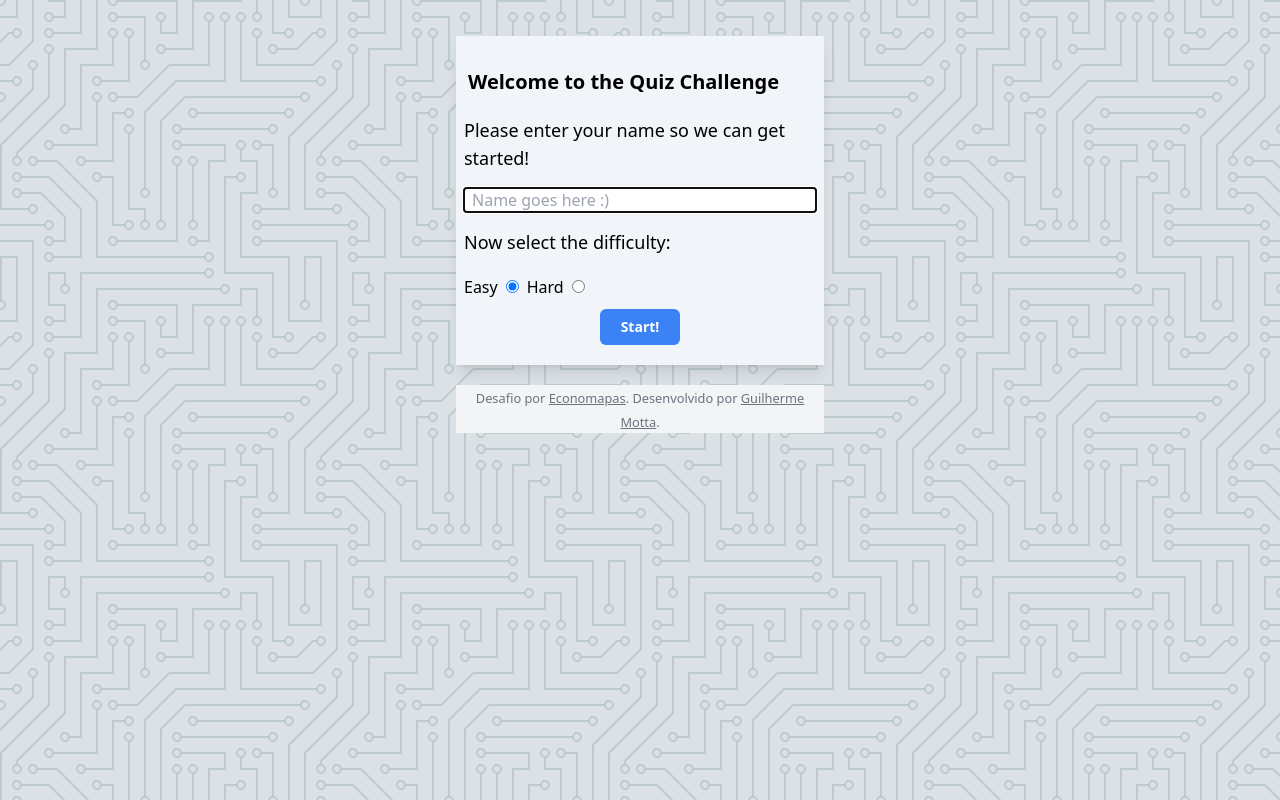
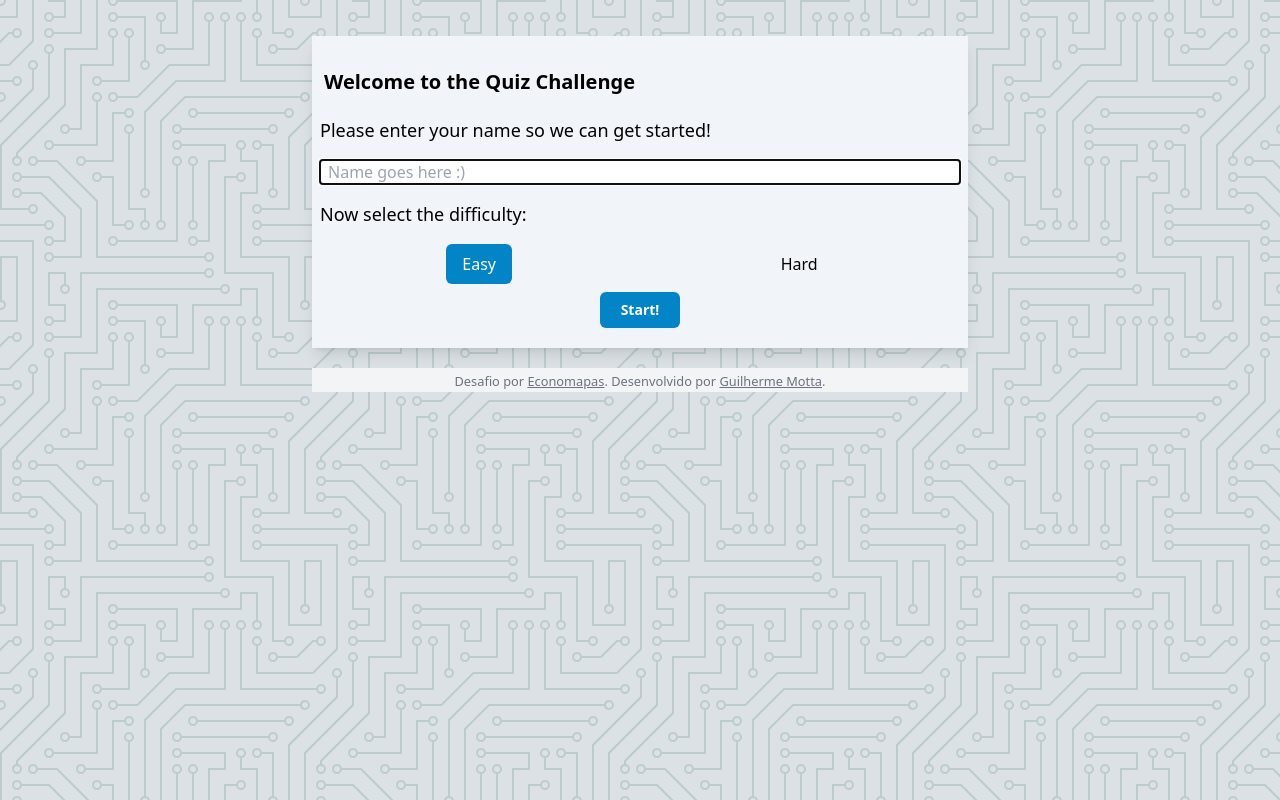
Before and after one commit to guilhermemotta/desafio-quiz-economapas, a Next.js app: page / in a window 1280 px wide. Built offline with nearby package versions, Linux system fonts and the light colour scheme.

Commit message:
Recuperação de alterações perdidas

```diff
--- a/components/button.tsx
+++ b/components/button.tsx
@@ -5,7 +5,7 @@ type ButtonProps = {
 const Button = ({ label }: ButtonProps) => {
   return (
     <button
-      className="transition ease-in-out hover:scale-110 duration-300 w-20 px-4 py-2 mx-auto text-sm  bg-blue-500 text-white font-semibold rounded-md focus:outline-none"
+      className="transition ease-in-out hover:scale-110 duration-300 w-20 px-4 py-2 mx-auto text-sm  bg-sky-600 text-white font-semibold rounded-md focus:outline-none"
       type="submit"
     >
       {label}
--- a/components/question-card.tsx
+++ b/components/question-card.tsx
@@ -3,12 +3,12 @@ import Button from "./button";
 
 type QuestionCardProps = {
   id: number;
-  question: String;
-  description?: String;
+  question: string;
+  description?: string;
   answers: Object;
-  tags?: String[];
-  category?: String;
-  parentCallback: (questionId: number, playerAnswer: String) => void;
+  tags?: string[];
+  category?: string;
+  parentCallback: (questionId: number, playerAnswer: string) => void;
 };
 
 const QuestionCard = ({
@@ -42,7 +42,7 @@ const QuestionCard = ({
 
   return (
     <section>
-      <h2>{question}</h2>
+      <h2 className="text-lg">{question}</h2>
       {description && <h2>{description}</h2>}
       <form className="flex flex-col" onSubmit={handleSubmit}>
         {answers &&
@@ -51,14 +51,16 @@ const QuestionCard = ({
               answer.value && (
                 <label key={index}>
                   <input
+                    className="sr-only peer"
                     type="radio"
                     name="answers"
                     value={answer.answer}
-                    key={index}
                     checked={selectedAnswer === answer.answer}
                     onChange={handleChange}
                   />
-                  {answer.value}
+                  <div className="mx-4 my-2 px-2 py-2 rounded-md border-2 border-sky-600 text-gray-800 peer-checked:text-white bg-transparent peer-checked:bg-sky-600">
+                    {answer.value}
+                  </div>
                 </label>
               )
             );
--- a/components/quiz-player.tsx
+++ b/components/quiz-player.tsx
@@ -7,23 +7,35 @@ import loadQuestions from "../lib/load-questions";
 import ResultsPanel from "./results-panel";
 
 type QuizPlayerProps = {
-  apiKey: String;
-  difficulty: String;
+  apiKey: string;
+  difficulty: string;
 };
 
 export type QuestionData = {
   id: number;
-  question: String;
-  description?: String;
+  question: string;
+  description?: string;
   answers: Object;
-  tags: String[];
-  category: String;
+  tags: string[];
+  category: string;
+  correct_answers: CorrectAnswers[];
 };
 
 export type PlayerAnswer = {
   questionId: number;
-  answer: String;
+  answer: string;
 };
+
+export type CorrectAnswers = {
+  answer_a_correct: string;
+  answer_b_correct: string;
+  answer_c_correct: string;
+  answer_d_correct: string;
+};
+
+// type PlayerScore = {
+
+// }
 
 const QuizPlayer = ({ apiKey, difficulty }: QuizPlayerProps) => {
   const [currentQuestionsData, setCurrentQuestionsData] = useState([]);
@@ -32,7 +44,6 @@ const QuizPlayer = ({ apiKey, difficulty }: QuizPlayerProps) => {
   const [isLoading, setLoading] = useState(false);
   const [playerAnswers, setPlayerAnswers] = useState<Array<PlayerAnswer>>([]);
   const [isInitialSetup, setInitialSetup] = useState(true);
-  const [playerScore, setPlayerScore] = useState(0);
 
   const baseUrl = "https://quizapi.io/api/v1/questions";
   useEffect(() => {
@@ -43,7 +54,6 @@ const QuizPlayer = ({ apiKey, difficulty }: QuizPlayerProps) => {
       ).then((questionsData) => {
         setCurrentQuestionsData(questionsData);
         setCurrentIndex(0);
-        setPlayerScore(0);
         setCurrentQuestion(questionsData[currentIndex]);
         setLoading(false);
       });
@@ -56,7 +66,7 @@ const QuizPlayer = ({ apiKey, difficulty }: QuizPlayerProps) => {
   if (isLoading) return <p>Loading...</p>;
   if (!currentQuestionsData) return <p>No questions data available.</p>;
 
-  const updatePlayerAnswers = (questionId: number, playerAnswer: String) => {
+  const updatePlayerAnswers = (questionId: number, playerAnswer: string) => {
     const currentAnswer: PlayerAnswer = { questionId, answer: playerAnswer };
     setPlayerAnswers([...playerAnswers, currentAnswer]);
     setCurrentIndex(currentIndex + 1);
@@ -65,8 +75,6 @@ const QuizPlayer = ({ apiKey, difficulty }: QuizPlayerProps) => {
 
   return (
     <>
-      {/* <h1>Question # {currentIndex + 1}</h1> */}
-
       {currentQuestion ? (
         <QuestionCard
           id={currentQuestion.id}
--- /dev/null
+++ b/components/results-card.tsx
@@ -0,0 +1,70 @@
+import {
+  ChangeEvent,
+  SyntheticEvent,
+  useEffect,
+  useRef,
+  useState,
+} from "react";
+import Button from "./button";
+import { PlayerAnswer } from "./quiz-player";
+
+type ResultsCardProps = {
+  id: number;
+  question: string;
+  description?: string;
+  answers: Object;
+  tags?: string[];
+  category?: string;
+  playerAnswer: PlayerAnswer;
+  correctAnswer: string;
+  parentCallback: (questionId: number, playerAnswer: string) => void;
+};
+
+const ResultsCard = ({
+  id,
+  question,
+  description,
+  answers,
+  playerAnswer,
+  correctAnswer,
+  parentCallback,
+}: ResultsCardProps) => {
+  const answersArray = Object.entries(answers).map(([answer, value]) => {
+    return { answer, value };
+  });
+
+  // console.log(`correctAnswer = ${correctAnswer}`);
+
+  return (
+    <section>
+      <h2 className="text-xl">{question}</h2>
+      {description && <h2>{description}</h2>}
+      <div className="flex flex-col">
+        {answers &&
+          answersArray.map((answer, index) => {
+            const colors =
+              answer.answer === playerAnswer.answer
+                ? "text-white bg-sky-600"
+                : "text-gray-800 bg-transparent";
+            const border =
+              playerAnswer.answer === correctAnswer
+                ? "border-green-500"
+                : "border-red-500";
+            return (
+              answer.value && (
+                <label key={index}>
+                  <div
+                    className={`mx-4 my-2 px-2 py-2 rounded-md border-2 border-sky-600 ${colors} ${border}`}
+                  >
+                    {answer.value}
+                  </div>
+                </label>
+              )
+            );
+          })}
+      </div>
+    </section>
+  );
+};
+
+export default ResultsCard;
--- a/components/results-panel.tsx
+++ b/components/results-panel.tsx
@@ -1,4 +1,6 @@
+import { useEffect, useState } from "react";
 import { PlayerAnswer, QuestionData } from "./quiz-player";
+import ResultsCard from "./results-card";
 
 type ResultsPanelProps = {
   playerAnswers: PlayerAnswer[];
@@ -8,7 +10,27 @@ type ResultsPanelProps = {
 const ResultsPanel = ({ playerAnswers, questionsData }: ResultsPanelProps) => {
   console.log(playerAnswers);
   console.table(questionsData);
-  return <h1>Results Panel</h1>;
+  const [correctAnswers, setCorrectAnswers] = useState<string[]>([]);
+
+  return (
+    <article className="flex flex-col p-2">
+      <h1 className="text-2xl">Results</h1>
+      {questionsData &&
+        questionsData.map((question, index) => {
+          return (
+            <ResultsCard
+              key={index}
+              id={question.id}
+              answers={question.answers}
+              question={question.question}
+              parentCallback={() => {}}
+              playerAnswer={playerAnswers[index]}
+              correctAnswer={correctAnswers[index]}
+            />
+          );
+        })}
+    </article>
+  );
 };
 
 export default ResultsPanel;
--- a/components/start-panel.tsx
+++ b/components/start-panel.tsx
@@ -3,7 +3,7 @@ import { SyntheticEvent } from "react";
 import { Button } from ".";
 
 type StartPanelProps = {
-  parentCallback: (name: String, difficulty: String) => void;
+  parentCallback: (name: string, difficulty: string) => void;
 };
 
 const StartPanel = ({ parentCallback }: StartPanelProps) => {
@@ -32,20 +32,29 @@ const StartPanel = ({ parentCallback }: StartPanelProps) => {
         autoFocus={true}
       />
       <h3 className="text-lg m-2">Now select the difficulty:</h3>
-      <fieldset className="flex flex-row m-2">
+      <fieldset className="flex flex-row m-2 justify-around">
         <label>
-          <span>Easy</span>
           <input
-            className="m-2"
+            className="sr-only peer"
             type="radio"
             name="difficulty"
             value="Easy"
             defaultChecked
           />
+          <div className="rounded-md flex px-4 py-2 bg-transparent text-black peer-checked:bg-sky-600 peer-checked:text-white">
+            Easy
+          </div>
         </label>
         <label>
-          <span>Hard</span>
-          <input className="m-2" type="radio" name="difficulty" value="Hard" />
+          <input
+            className="sr-only peer"
+            type="radio"
+            name="difficulty"
+            value="Hard"
+          />
+          <div className="rounded-md flex px-4 py-2 bg-transparent text-black peer-checked:bg-sky-600 peer-checked:text-white">
+            Hard
+          </div>
         </label>
       </fieldset>
       <Button label="Start!" />
--- a/pages/index.tsx
+++ b/pages/index.tsx
@@ -5,20 +5,20 @@ import Head from "next/head";
 import { QuizPlayer, StartPanel } from "../components";
 
 type HomeProps = {
-  apiKey: String;
+  apiKey: string;
 };
 
 const Home: NextPage<HomeProps> = ({ apiKey }) => {
-  const [playerName, setPlayerName] = useState<String>("");
-  const [difficulty, setDifficulty] = useState<String>("Easy");
+  const [playerName, setPlayerName] = useState<string>("");
+  const [difficulty, setDifficulty] = useState<string>("Easy");
 
-  const setupCallback = (newPlayer: String, difficulty: String) => {
+  const setupCallback = (newPlayer: string, difficulty: string) => {
     setPlayerName(newPlayer);
     setDifficulty(difficulty);
   };
 
   return (
-    <div className="md:flex flex-col max-w-sm max-h-screen mx-auto px-2 py-4">
+    <div className="md:flex flex-col max-w-2xl max-h-screen mx-auto px-2 py-4">
       <Head>
         <title>Quiz!</title>
         <meta name="description" content="Prototype quiz app using Quiz Api" />
```
